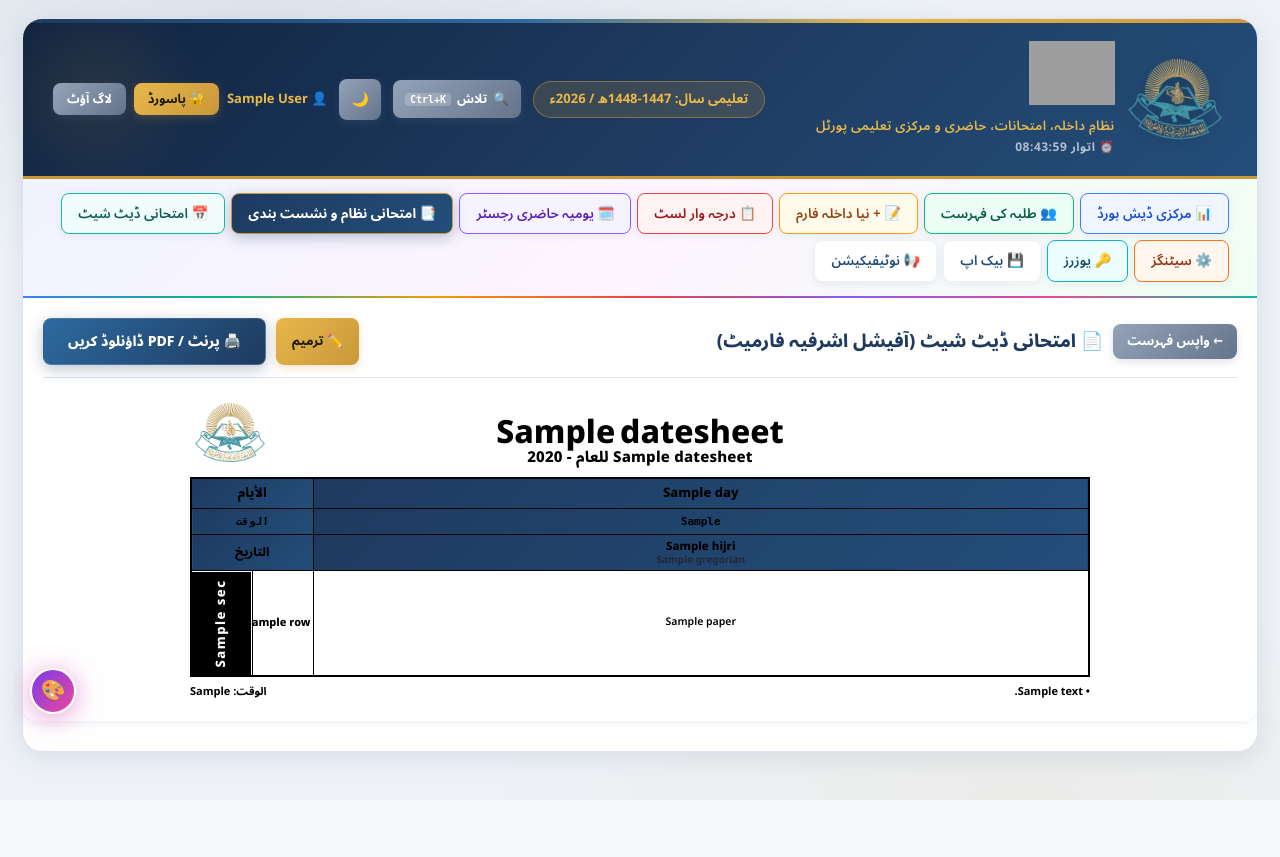
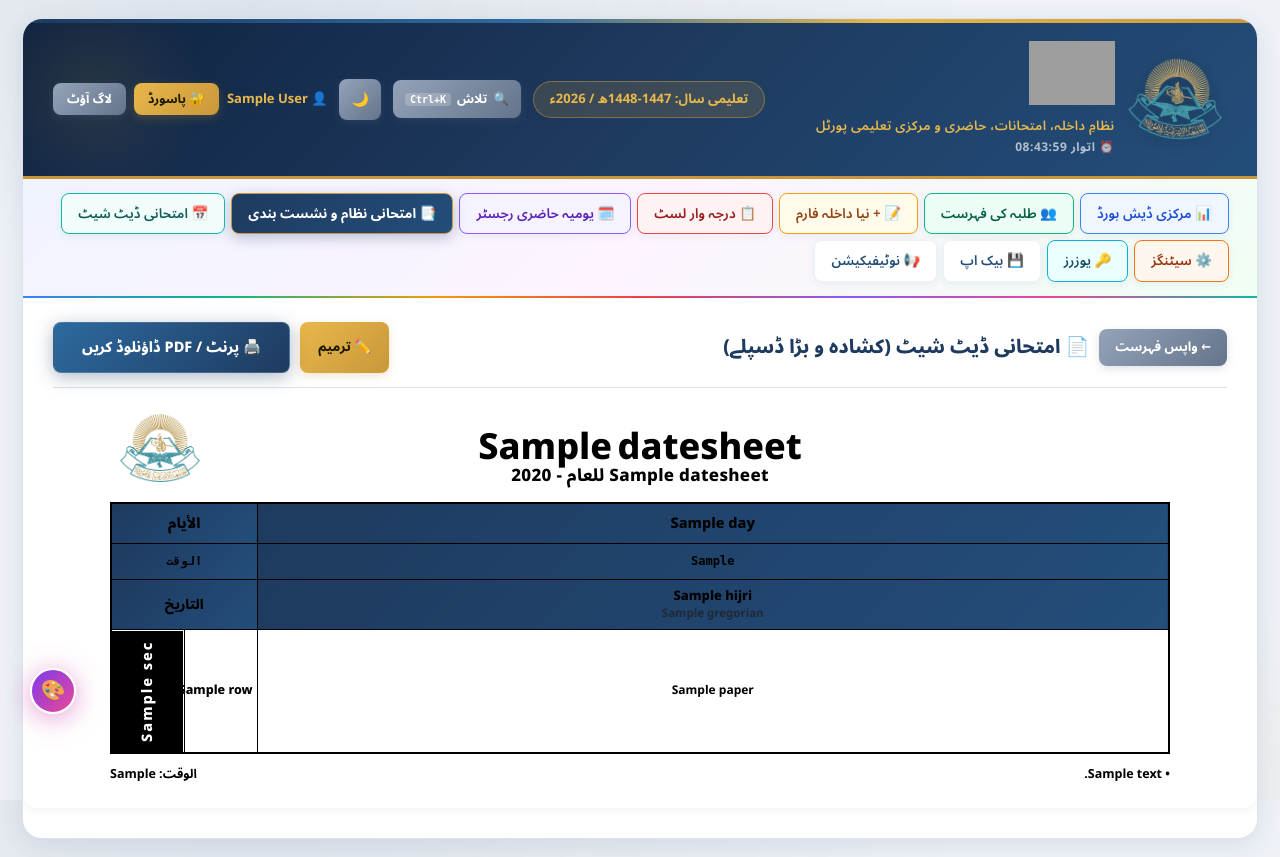
Before and after one commit to majid-7557472/mudrsa-managment, a Flask app: template templates/view_datesheet.html in a window 1280 px wide. Before the commit the page ends 800 px from the top, so only its background shows below. Run offline with Flask 3, Linux system fonts and the light colour scheme; the visitor is signed in with stand-in values (Sample User, id 1); the template is opened without the code that fills it: most values are stand-ins (such as "Sample title", 1, 10 or a date in 2020); data that the repository does not hold is empty; some web fonts are replaced; grey boxes are pictures that could not be loaded.

Commit message:
Enlarge table boxes, padding, and font sizes for crisp readable date sheet

```diff
--- a/templates/view_datesheet.html
+++ b/templates/view_datesheet.html
@@ -4,15 +4,14 @@
 
 {% block extra_head %}
 <style>
-    /* A4 Portrait پرنٹ سیٹنگز */
     @page {
         size: A4 portrait;
-        margin: 6mm 8mm 6mm 8mm;
+        margin: 5mm 6mm;
     }
 
     .datesheet-outer-box {
         background: #ffffff;
-        padding: 20px;
+        padding: 24px 30px;
         border-radius: var(--r-md);
         box-shadow: var(--shadow-sm);
         margin-bottom: 30px;
@@ -25,53 +24,53 @@
         flex-wrap: wrap;
         gap: 12px;
         margin-bottom: 20px;
-        padding-bottom: 12px;
+        padding-bottom: 14px;
         border-bottom: 1.5px solid var(--border);
     }
 
-    /* پرنٹ ایبل ایریا (اصل کاغذ کا ہو بہو ڈیزائن) */
+    /* پرنٹ ایبل کنٹینر - کشادہ اور بڑا لے آؤٹ */
     .printable-datesheet {
         background: #ffffff;
         width: 100%;
-        max-width: 900px;
+        max-width: 1060px;
         margin: 0 auto;
         color: #000000;
         direction: rtl;
         font-family: 'Noto Sans Arabic', 'Segoe UI', Tahoma, sans-serif;
     }
 
-    /* ہیڈر */
+    /* ٹاپ ہیڈر */
     .ds-top-header {
         position: relative;
         text-align: center;
-        margin-bottom: 8px;
+        margin-bottom: 12px;
         padding-top: 4px;
     }
     .ds-logo-top {
         position: absolute;
         top: 0;
-        left: 5px;
-        width: 70px;
-        height: 70px;
+        left: 10px;
+        width: 80px;
+        height: 80px;
         object-fit: contain;
     }
     .ds-main-heading {
         font-family: 'Noto Nastaliq Urdu', 'Noto Sans Arabic', serif;
-        font-size: 32px;
+        font-size: 36px;
         font-weight: 800;
         color: #000000;
         margin: 0;
-        line-height: 1.25;
+        line-height: 1.3;
     }
     .ds-sub-heading {
-        font-size: 15px;
+        font-size: 17px;
         font-weight: 800;
         color: #000000;
-        margin: 3px 0 0;
-        letter-spacing: 0.2px;
+        margin: 4px 0 0;
+        letter-spacing: 0.3px;
     }
 
-    /* مین ٹیبل */
+    /* مین ٹیبل - بڑے اور کشادہ ڈبے */
     .ds-main-table {
         width: 100%;
         border-collapse: collapse;
@@ -83,7 +82,7 @@
     .ds-main-table th,
     .ds-main-table td {
         border: 1.5px solid #000000;
-        padding: 4px 3px;
+        padding: 8px 6px;
         text-align: center;
         vertical-align: middle;
         word-wrap: break-word;
@@ -93,35 +92,38 @@
 
     /* ٹیبل ہیڈر روز */
     .ds-th-days {
-        background-color: #ffffff;
-        font-size: 13px;
+        background-color: #f8fafc;
+        font-size: 14.5px;
         font-weight: 800;
         color: #000000;
-        height: 26px;
+        height: 34px;
+        padding: 6px 4px;
     }
     .ds-th-time {
         background-color: #ffffff;
-        font-size: 11px;
+        font-size: 12px;
         font-weight: 800;
         direction: ltr;
         font-family: monospace;
         color: #000000;
-        height: 22px;
+        height: 26px;
+        padding: 4px;
     }
     .ds-th-date {
-        background-color: #ffffff;
-        font-size: 11px;
+        background-color: #f8fafc;
+        font-size: 12.5px;
         font-weight: 800;
         color: #000000;
-        height: 34px;
-        line-height: 1.25;
+        height: 42px;
+        line-height: 1.35;
+        padding: 5px 4px;
     }
     .ds-th-date .hijri-txt {
         font-weight: 800;
-        font-size: 11.5px;
+        font-size: 13px;
     }
     .ds-th-date .greg-txt {
-        font-size: 10px;
+        font-size: 11.5px;
         color: #1f2937;
         font-weight: 700;
     }
@@ -131,12 +133,12 @@
         background-color: #000000 !important;
         color: #ffffff !important;
         font-weight: 800;
-        font-size: 13px;
-        width: 32px !important;
+        font-size: 14.5px;
+        width: 36px !important;
         writing-mode: vertical-rl;
         transform: rotate(180deg);
-        padding: 8px 1px !important;
-        letter-spacing: 1.5px;
+        padding: 10px 2px !important;
+        letter-spacing: 2px;
         text-align: center;
         vertical-align: middle;
     }
@@ -145,28 +147,28 @@
     .cls-col {
         background-color: #ffffff;
         font-weight: 800;
-        font-size: 11px;
+        font-size: 12.5px;
         color: #000000;
-        width: 90px !important;
+        width: 110px !important;
         text-align: center;
-        line-height: 1.2;
-        padding: 3px 2px !important;
+        line-height: 1.35;
+        padding: 7px 4px !important;
     }
 
-    /* کتاب و پرچہ سیل */
+    /* کتاب و پرچہ کے بڑے اور واضح ڈبے */
     .paper-col {
         background-color: #ffffff;
-        font-size: 10.5px;
-        font-weight: 600;
+        font-size: 12px;
+        font-weight: 700;
         color: #000000;
-        line-height: 1.3;
-        padding: 3.5px 3px;
+        line-height: 1.45;
+        padding: 8px 6px;
     }
     .badge-copy {
         display: inline-block;
-        font-size: 12px;
+        font-size: 14px;
         font-weight: 800;
-        margin-right: 2px;
+        margin-right: 3px;
     }
 
     /* فوٹر */
@@ -174,8 +176,8 @@
         display: flex;
         justify-content: space-between;
         align-items: center;
-        margin-top: 6px;
-        font-size: 11px;
+        margin-top: 10px;
+        font-size: 12.5px;
         font-weight: 700;
         color: #000000;
     }
@@ -211,10 +213,20 @@
             -webkit-print-color-adjust: exact !important;
             print-color-adjust: exact !important;
         }
-        .ds-main-table, .ds-main-table th, .ds-main-table td {
+        .ds-main-table th, .ds-main-table td {
             border-color: #000000 !important;
+            padding: 5px 3px !important;
+            font-size: 10.5px !important;
             -webkit-print-color-adjust: exact !important;
             print-color-adjust: exact !important;
+        }
+        .cls-col {
+            font-size: 11px !important;
+            width: 95px !important;
+        }
+        .sec-col {
+            font-size: 12px !important;
+            width: 28px !important;
         }
     }
 </style>
@@ -226,19 +238,19 @@
     <!-- ٹول بار -->
     <div class="datesheet-toolbar no-print">
         <div style="display: flex; align-items: center; gap: 10px;">
-            <a href="{{ url_for('datesheets_list') }}" class="btn btn-muted" style="padding: 7px 14px; font-size: 13px;">← واپس فہرست</a>
-            <h3 style="font-size: 18px; font-weight: 800; color: var(--primary); margin: 0;">📄 امتحانی ڈیٹ شیٹ (آفیشل اشرفیہ فارمیٹ)</h3>
+            <a href="{{ url_for('datesheets_list') }}" class="btn btn-muted" style="padding: 8px 16px; font-size: 13px;">← واپس فہرست</a>
+            <h3 style="font-size: 19px; font-weight: 800; color: var(--primary); margin: 0;">📄 امتحانی ڈیٹ شیٹ (کشادہ و بڑا ڈسپلے)</h3>
         </div>
 
         <div style="display: flex; gap: 10px;">
-            <a href="{{ url_for('edit_datesheet', datesheet_id=datesheet['id']) }}" class="btn btn-gold" style="padding: 8px 16px; font-size: 13px;">✏️ ترمیم</a>
-            <button type="button" class="btn btn-primary" onclick="window.print()" style="padding: 8px 24px; font-size: 14px; font-weight: 800; box-shadow: 0 4px 15px rgba(30,58,95,0.3);">
+            <a href="{{ url_for('edit_datesheet', datesheet_id=datesheet['id']) }}" class="btn btn-gold" style="padding: 8px 18px; font-size: 13.5px; font-weight: bold;">✏️ ترمیم</a>
+            <button type="button" class="btn btn-primary" onclick="window.print()" style="padding: 9px 28px; font-size: 14.5px; font-weight: 800; box-shadow: 0 4px 18px rgba(30,58,95,0.35);">
                 🖨️ پرنٹ / PDF ڈاؤنلوڈ کریں
             </button>
         </div>
     </div>
 
-    <!-- باضابطہ شیٹ (پورٹریٹ لے آؤٹ) -->
+    <!-- باضابطہ شیٹ (بڑے اور کشادہ ڈبوں کے ساتھ) -->
     <div class="printable-datesheet">
 
         <!-- ہیڈر -->
@@ -248,7 +260,7 @@
             <div class="ds-sub-heading">{{ datesheet['title'] }} للعام - {{ datesheet['academic_year'] }}</div>
         </div>
 
-        <!-- امتحانی شیڈول ٹیبل (7 کالمز مکمل ترتیب کے ساتھ) -->
+        <!-- امتحانی شیڈول ٹیبل (7 کالمز مکمل اور کشادہ) -->
         <table class="ds-main-table">
             <thead>
                 <!-- رو 1: الایام (Right to Left) -->
@@ -256,14 +268,14 @@
                     {% for d in days|reverse %}
                         <th class="ds-th-days">{{ d['day'] }}</th>
                     {% endfor %}
-                    <th class="ds-th-days" colspan="2" style="width: 122px;">الأيام</th>
+                    <th class="ds-th-days" colspan="2" style="width: 146px;">الأيام</th>
                 </tr>
                 <!-- رو 2: الوقت -->
                 <tr>
                     {% for d in days|reverse %}
                         <th class="ds-th-time">{{ datesheet['exam_timing'] }}</th>
                     {% endfor %}
-                    <th class="ds-th-time" colspan="2" style="font-size: 11px;">الوقت</th>
+                    <th class="ds-th-time" colspan="2" style="font-size: 12px;">الوقت</th>
                 </tr>
                 <!-- رو 3: التاریخ (ہجری + عیسوی) -->
                 <tr>
@@ -273,7 +285,7 @@
                             <div class="greg-txt">{{ d['gregorian'] }}</div>
                         </th>
                     {% endfor %}
-                    <th class="ds-th-date" colspan="2" style="font-size: 12px;">التاريخ</th>
+                    <th class="ds-th-date" colspan="2" style="font-size: 13.5px;">التاريخ</th>
                 </tr>
             </thead>
             <tbody>
```
